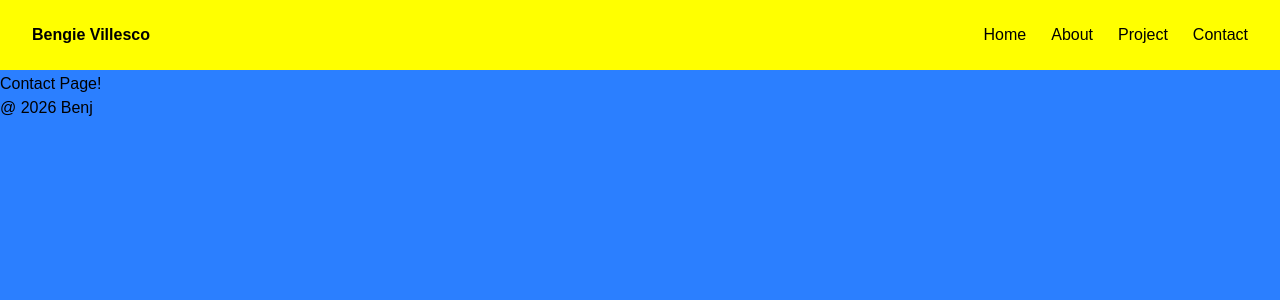
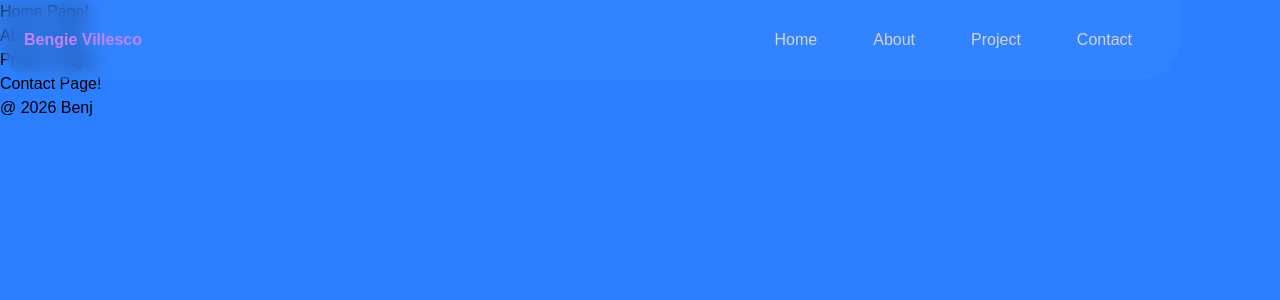
Before and after one commit to p3uj/Portfolio, a Next.js app in the folder frontend/: page / in a window 1280 px wide. Shown: the top 300 px of the page. Built offline with nearby package versions, Linux system fonts and the light colour scheme.

Commit message:
Frontend: Enhance stylesheet of navbar.

```diff
--- a/frontend/components/layout/Navbar.module.css
+++ b/frontend/components/layout/Navbar.module.css
@@ -3,23 +3,45 @@
     justify-content: space-between;
     align-items: center;
 
-    padding: 0 32px;
+    padding: 16px 24px;
     position: fixed;
     top: 0;
     z-index: 100;
 
-    width: 100%;
-    height: 70px;
+    width: calc(100% - 100px);
+    height: 80px;
 
-    background-color: yellow;
+    background-color: rgba(255, 255, 255, 0.03);
+    backdrop-filter: blur(10px);
+    border-radius: 0 0 40px 40px;
+}
 
-    h1 {
-        font-size: 1rem;
-        font-weight: 600;
-    }
+.navbar h1 {
+    font-size: 1rem;
+    font-weight: 600;
+    color: var(--text-title);
 }
 
 .navbar .links {
     display: flex;
-    gap: 25px;
+    color: #d4d4d4;
+    gap: 8px;
 }
+
+.navbar .links a {
+    padding: 10px 24px;
+    border-radius: 50px;
+    text-decoration: none;
+    color: inherit;
+    transition: all 0.2s ease;
+}
+
+.navbar .links a:hover:not(.active) {
+    box-shadow: 0 0 0 1px var(--btn-primary);
+}
+
+.navbar .links a.active {
+    background-color: var(--btn-secondary-hover);
+    box-shadow: 0 0 0 1px var(--btn-primary);
+    color: #D8B4FE;
+}
```
